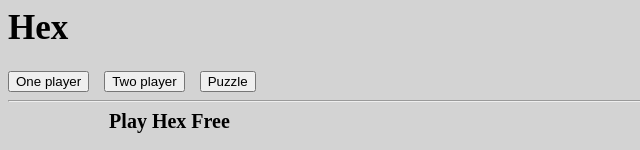
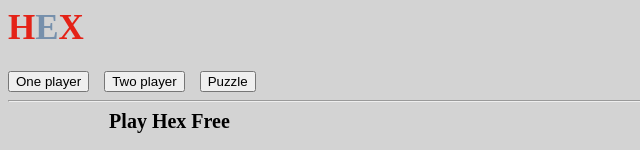
Before and after one commit to ebkeefe5/hexGame, a React (Create React App) app: page / in a window 1280 px wide. Shown: the top 150 px of the page, without its empty margins (0-640 px from the left). Built offline with nearby package versions, Linux system fonts and the light colour scheme.

Commit message:
style the header logo better

```diff
--- a/src/App.js
+++ b/src/App.js
@@ -4,6 +4,16 @@ import HomePage from './components/HomePage';
 import OnePlayerPage from './components/OnePlayerPage';
 import TwoPlayerPage from './components/TwoPlayerPage';
 import PuzzlePage from './components/PuzzlePage';
+
+function RotatingHeadingSimple({ text }) {
+  return (
+    <h1 className="rotating-heading-simple">
+      {text.split('').map((letter, index) => (
+        <span key={index}>{letter}</span>
+      ))}
+    </h1>
+  );
+}
 
 function App() {
   const [currentPage, setCurrentPage] = useState('home'); // Initial state is 'home'
@@ -36,7 +46,7 @@ function App() {
 
   return (
     <div>
-      <h1>Hex</h1>
+      <RotatingHeadingSimple text="HEX" />
       <button onClick={handleGoToOnePlayer} style={{ marginRight: '15px' }}>One player</button>
       <button onClick={handleGoToTwoPlayer} style={{ marginRight: '15px' }}>Two player</button>
       <button onClick={handleGoToPuzzle}>Puzzle</button>
--- a/src/constants/board.js
+++ b/src/constants/board.js
@@ -1,7 +1,7 @@
 export const BOARD_DIMENSION = 5; //must be an odd number
 export const HEXAGON_EDGE_LENGTH = 4;
 export const TOP_LEFT_HEXAGON_CENTER_X = HEXAGON_EDGE_LENGTH * 2.5;
-export const TOP_LEFT_HEXAGON_CENTER_Y = HEXAGON_EDGE_LENGTH * 1.5;
+export const TOP_LEFT_HEXAGON_CENTER_Y = HEXAGON_EDGE_LENGTH * 2.5;
 export const HEXAGON_WIDTH = Math.sqrt(3)*HEXAGON_EDGE_LENGTH;
 export const BOARD_WIDTH = HEXAGON_WIDTH * (BOARD_DIMENSION + 1.5) * 1.5;
 export const BOARD_HEIGHT = HEXAGON_EDGE_LENGTH * (BOARD_DIMENSION + 1.5) * Math.sqrt(3);
--- a/src/styles.css
+++ b/src/styles.css
@@ -1,10 +1,25 @@
 body {
   background-color: #D3D3D3;
+}
+
+.rotating-heading-simple {
+  margin-top: 0;
+  font-size: 35px;
+}
+
+.rotating-heading-simple span {
+  color: #7690ac;
+  transition: color 1s infinite alternate;
+}
+
+.rotating-heading-simple span:nth-child(odd) {
+  color: #E42217;
 }
 
 h1 {
   margin-top: 0;
   font-size: 35px;
+  color: #E42217;
 }
 
 h2 {
```
